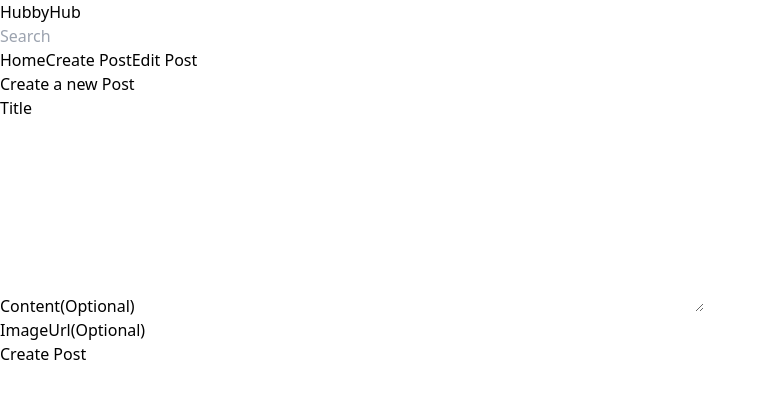
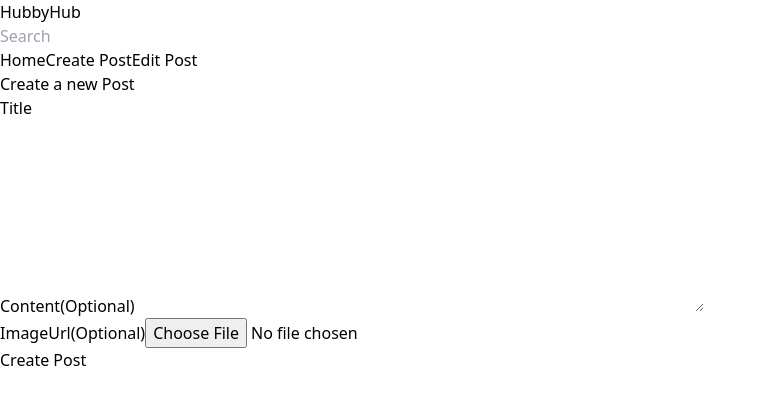
Before and after one commit to Sisi-tech/web102-hobbyHub, a React (Vite) app: page /create in a window 1280 px wide. Shown: the top 404 px of the page, without its empty margins (0-765 px from the left). Built offline with nearby package versions, Linux system fonts and the light colour scheme.

Commit message:
add alarm if title is empty

```diff
--- a/src/pages/CreatePost.jsx
+++ b/src/pages/CreatePost.jsx
@@ -6,6 +6,10 @@ const CreatePost = () => {
 
     const createPost = async (e) => {
         e.preventDefault();
+        if (post.title.trim().length == 0) {
+            alert("Please enter a title");
+            return;
+        }
         await supabase
             .from("hubbyHub")
             .insert({title: post.title, content: post.content, imgUrl: post.imgUrl});
@@ -19,6 +23,21 @@ const CreatePost = () => {
             ...prev,
             [name]: value,
         }));
+    };
+
+    const handleImageChange = (e) => {
+        const file = e.target.files[0];
+        const reader = new FileReader();
+
+        reader.onloadend = () => {
+            setPost((prev) => ({
+                ...prev,
+                imgUrl: reader.result,
+            }));
+        };
+        if (file) {
+            reader.readAsDataURL(file);
+        }
     };
 
     return (
@@ -50,15 +69,16 @@ const CreatePost = () => {
                     />
                 </div>
                 <div className="flex flex-col">
-                    <label htmlFor="imageUrl" className="pl-2">ImageUrl(Optional)</label>
+                    <label htmlFor="image" className="pl-2">ImageUrl(Optional)</label>
                     <input
-                        id="imageUrl"
-                        name="imageUrl"
-                        type="text"
-                        value={post.imgUrl}
-                        onChange={handleChange}
+                        id="image"
+                        name="imgUrl"
+                        type="file"
+                        accept="image/*"
+                        onChange={handleImageChange}
                         className="p-2 border-2 rounded-xl"
                     />
+                    {post.imgUrl && <img src={post.imgUrl} alt="Uploaded image" className="mt-2 w-[200px]" />}
                 </div>
                 <button
                     type="button"
```
